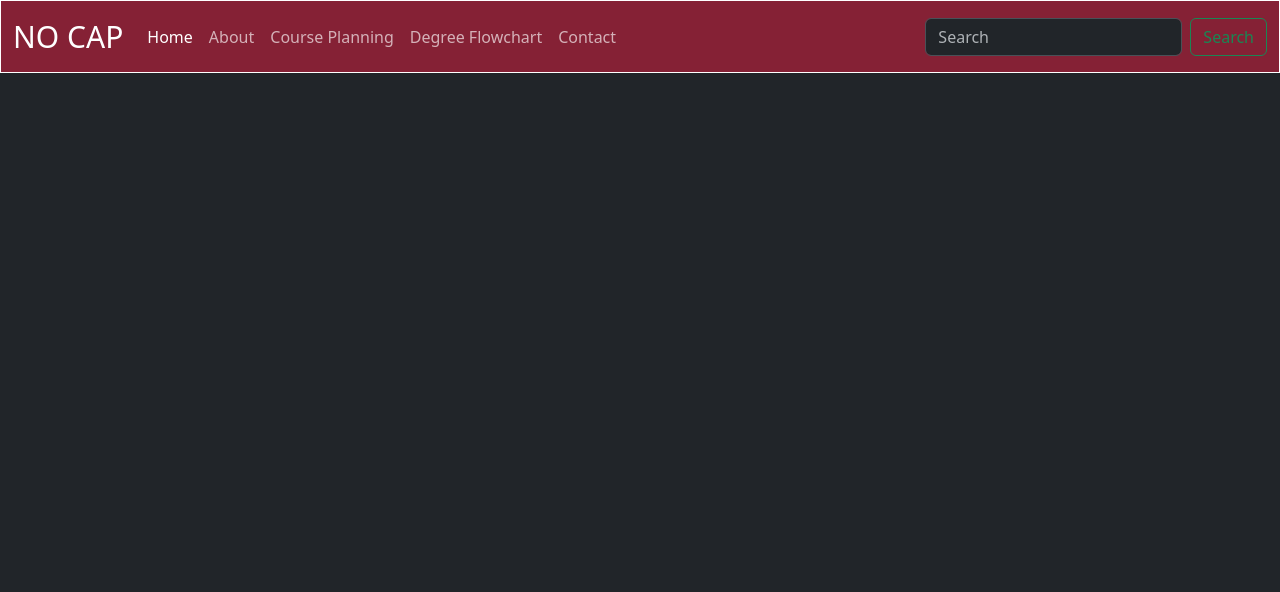
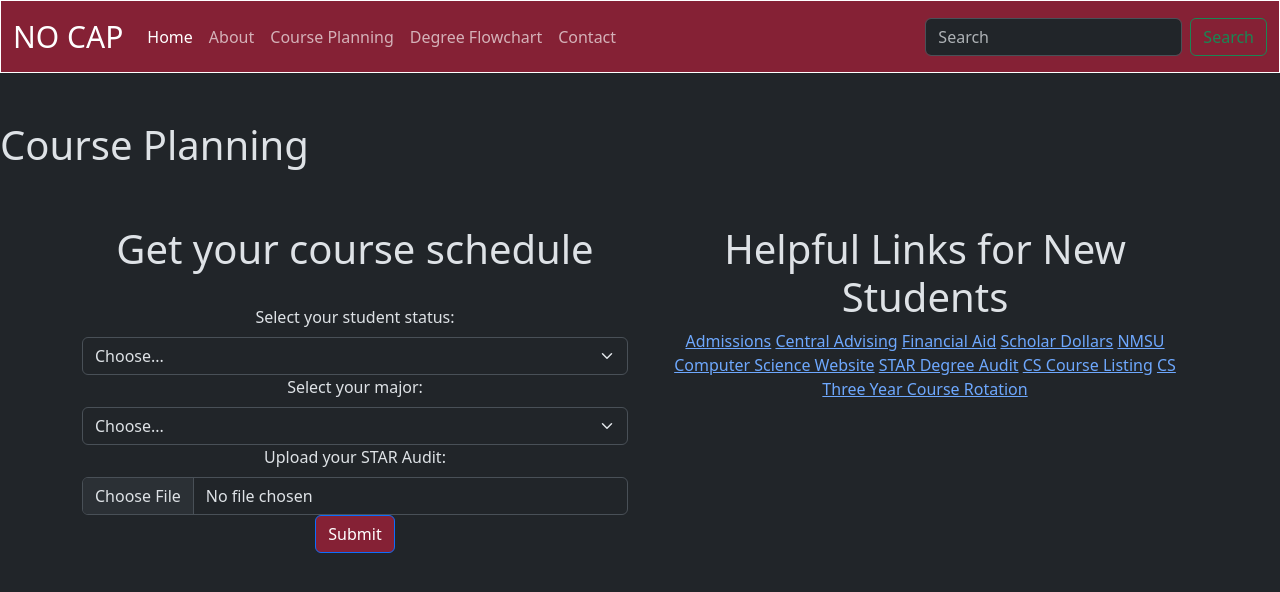
Before and after one commit to derekoda/CS448-NOCAP, a Flask app: page /courseplanning in a window 1280 px wide. Shown: the top 592 px of the page. Run offline with Flask 2, Linux system fonts and the light colour scheme.

Commit message:
Added forms and links to course planning

```diff
--- a/templates/courseplanning.html
+++ b/templates/courseplanning.html
@@ -47,3 +47,55 @@
         </div>
       </div>
     </nav>
+    <div class="page-title">
+        <h1><br>Course Planning</h1>
+    </div>
+    <div class="container text-center">
+        <div class="row align-items-start">
+          <div class="col">
+            <h1><br>Get your course schedule</h1>
+            <form>
+                <div class="questionnaire">
+                  <label for="studentStatusInput" class="form-label"><br>Select your student status:<br></label>
+                    <select class="form-select" id="studentStatusInput">
+                        <option selected>Choose...</option>
+                        <option value="1">Freshman</option>
+                        <option value="2">Sophomore</option>
+                        <option value="3">Junior</option>
+                        <option value="4">Senior</option>
+                    </select>
+                </div>
+                <div class="questionnaire">
+                  <label for="majorInput" class="form-label">Select your major:<br></label>
+                    <select class="form-select" id="majorInput">
+                        <option selected>Choose...</option>
+                        <option value="1">Computer Science (BA)</option>
+                        <option value="2">Computer Science (BS)</option>
+                        <option value="3">Other</option>
+                    </select>
+                </div>
+                <div class="questionnaire">
+                    <label class="form-label" for="customFile">Upload your STAR Audit:</label>
+                    <input type="file" class="form-control" id="customFile" />
+                  </div>
+                <div class="questionnaire">
+                    <button class="btn btn-primary" type="submit" style="background-color: #852135;">Submit</button>
+                </div>
+              </form>
+
+          </div>
+          <div class="col">
+            <div class="helpful-links">
+                <h1><br>Helpful Links for New Students</h1>
+                    <a href="https://admissions.nmsu.edu/">Admissions</a>
+                    <a href="https://advising.nmsu.edu/">Central Advising</a>
+                    <a href="https://fa.nmsu.edu/">Financial Aid</a>
+                    <a href="https://scholarships.nmsu.edu/">Scholar Dollars</a>
+                    <a href="https://computerscience.nmsu.edu/">NMSU Computer Science Website</a>
+                    <a href="https://degreeaudit.nmsu.edu/selfservice/general/login.html?src=userrequired">STAR Degree Audit</a>
+                    <a href="https://catalogs.nmsu.edu/nmsu/arts-sciences/computer-science/#coursestext">CS Course Listing</a>
+                    <a href="https://computerscience.nmsu.edu/majors/three-year-course-rotation.html">CS Three Year Course Rotation</a>
+            </div>
+          </div>
+        </div>
+      </div>
```
